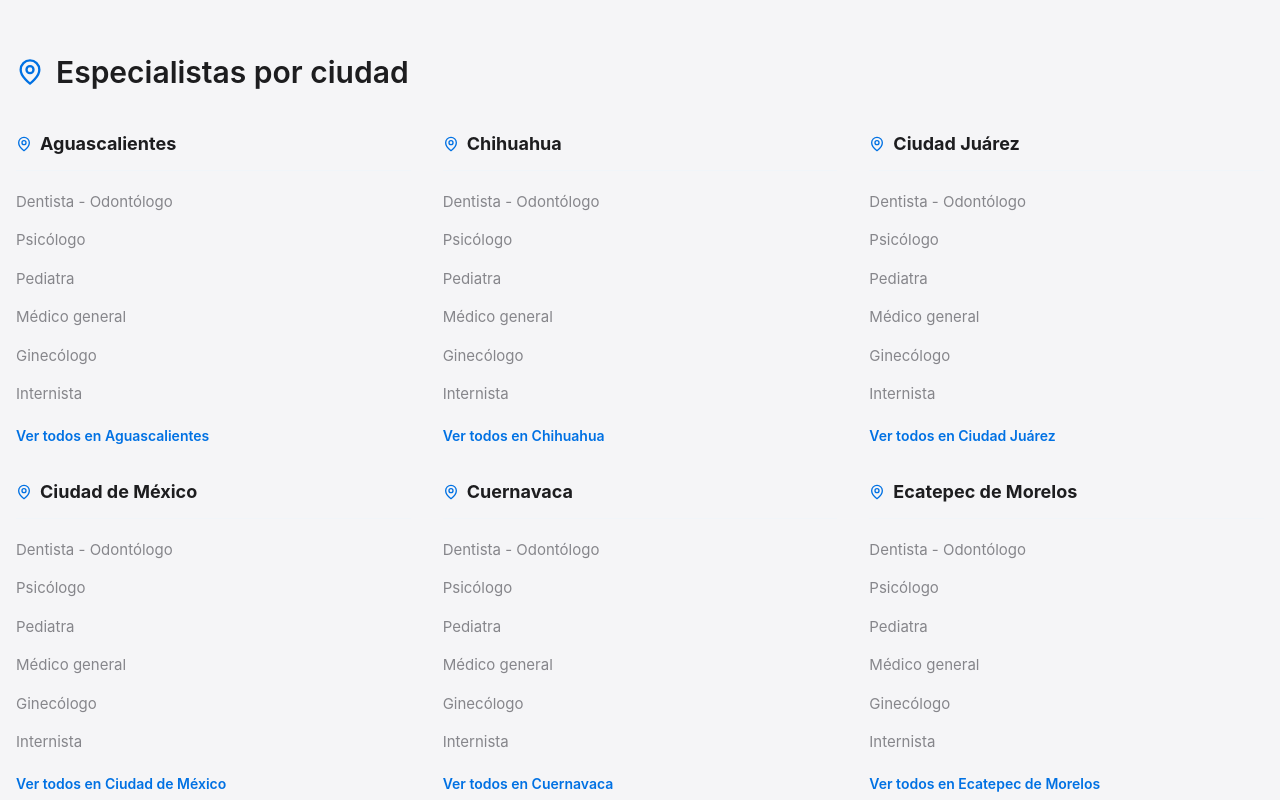
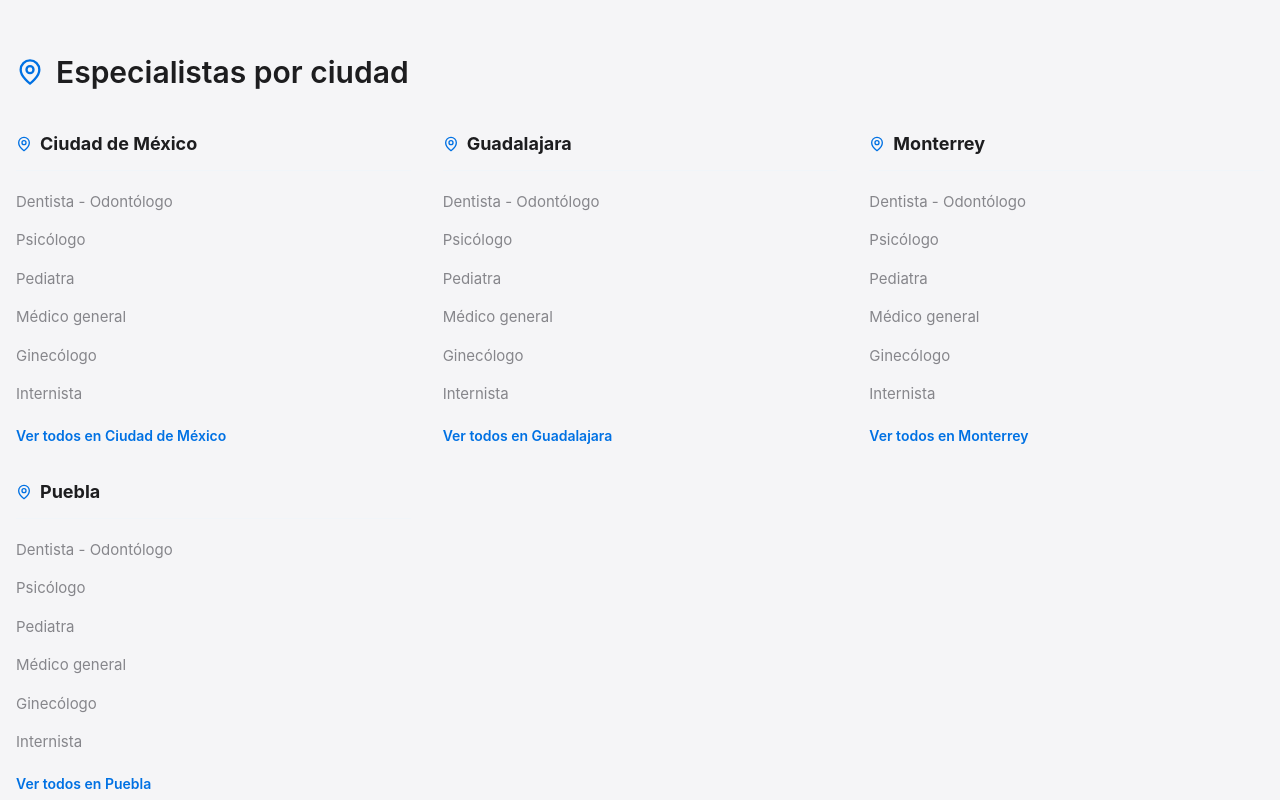
Before and after one commit to alicehocane/new-doctor, a React (Vite) app: page /especialidades in a window 1280 px wide. Shown: the part 2940-3740 px from the top of the page. Built offline with nearby package versions, Linux system fonts and the light colour scheme.

Commit message:
update speciality page

```diff
--- a/app/especialidades/page.tsx
+++ b/app/especialidades/page.tsx
@@ -1,7 +1,7 @@
 import React, { useState, useMemo, useEffect } from 'react';
 import { Link } from 'wouter';
 import { Stethoscope, ArrowRight, Activity, MapPin, Plus, Search, Phone } from 'lucide-react';
-import { POPULAR_CITIES, COMMON_SPECIALTIES, POPULAR_SPECIALTIES } from '../../lib/constants';
+import { COMMON_SPECIALTIES, POPULAR_SPECIALTIES } from '../../lib/constants';
 
 const COMMON_DISEASES = [
   { name: 'Diabetes', category: 'Endocrinología' },
@@ -16,6 +16,13 @@ const COMMON_DISEASES = [
   { name: 'Varices', category: 'Angiología' },
   { name: 'Obesidad', category: 'Bariatría' },
   { name: 'Asma', category: 'Neumología' }
+];
+
+const FEATURED_CITIES = [
+  'Ciudad de México',
+  'Guadalajara',
+  'Monterrey',
+  'Puebla'
 ];
 
 const TOP_SPECIALTIES = [
@@ -220,7 +227,7 @@ export default function SpecialtiesIndexPage() {
                 Especialistas por ciudad
             </h2>
             <div className="grid grid-cols-1 md:grid-cols-2 lg:grid-cols-3 gap-8">
-                {POPULAR_CITIES.map((city) => (
+                {FEATURED_CITIES.map((city) => (
                     <div key={city} className="space-y-4">
                         <h3 className="font-bold text-lg text-[#1d1d1f] border-b border-slate-100 pb-3 flex items-center gap-2">
                             <MapPin className="w-4 h-4 text-[#0071e3]" aria-label={`Ubicación ${city}`} role="img" />
```
